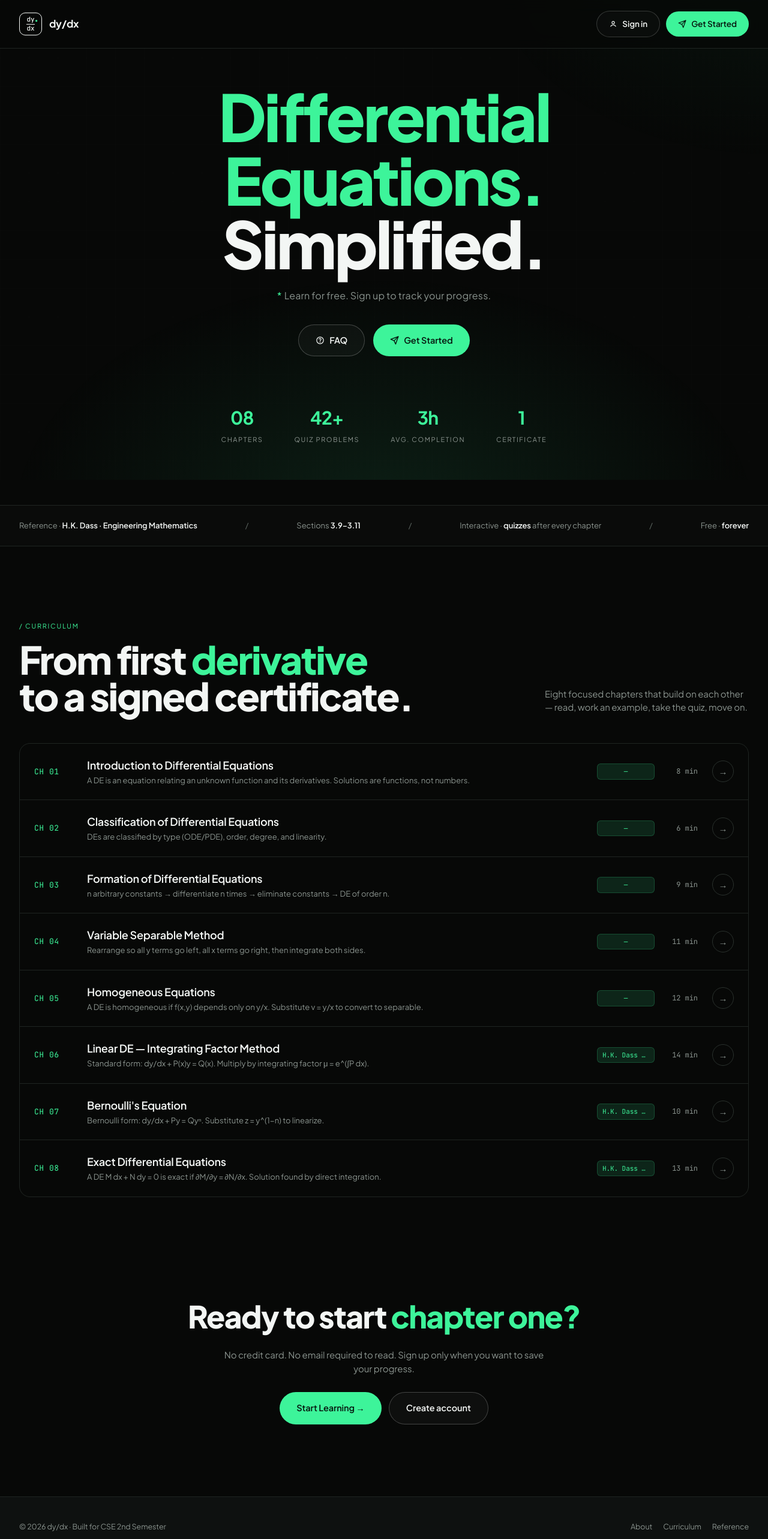
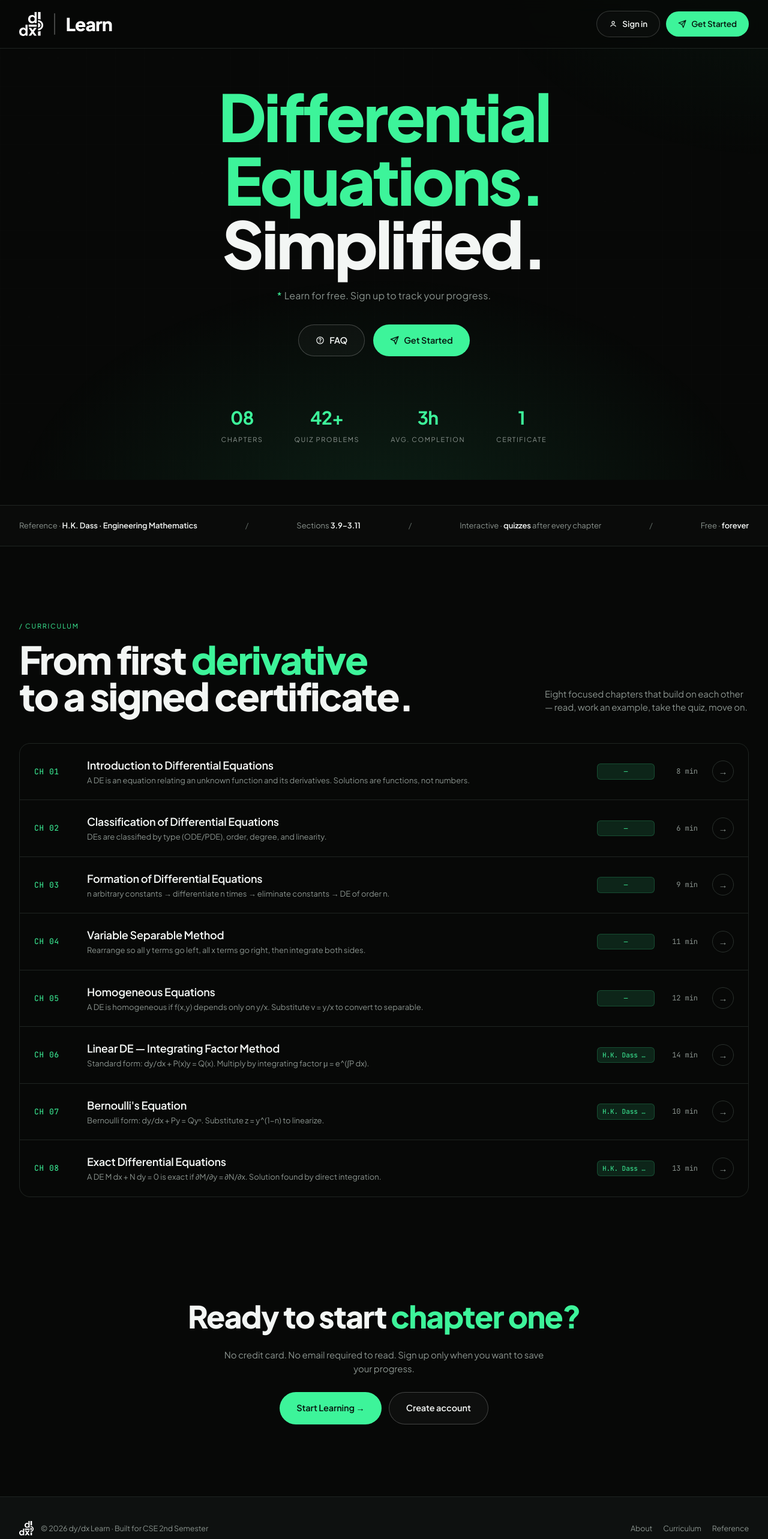
Before and after one commit to mahtamun-hoque-fahim/learnDE, a Next.js app: page / in a window 1280 px wide. Shown: the top 2566 px of the page at 60% size. Built offline with nearby package versions, Linux system fonts and the light colour scheme; no server answers.

Commit message:
feat: real SVG logo — full (mark+Learn) on landing, mark-only on all inner pages

```diff
--- a/app/(auth)/login/page.tsx
+++ b/app/(auth)/login/page.tsx
@@ -1,6 +1,7 @@
 'use client'
 import { useState } from 'react'
 import Link from 'next/link'
+import { LogoMark } from '@/app/components/Logo'
 import { useRouter } from 'next/navigation'
 
 export default function LoginPage() {
@@ -72,13 +73,7 @@ export default function LoginPage() {
       {/* Right form pane */}
       <div style={{ padding: '60px 56px', display: 'flex', flexDirection: 'column', justifyContent: 'center' }}>
         <div style={{ maxWidth: 400, width: '100%', margin: '0 auto' }}>
-          <Link href="/" style={{ display: 'flex', alignItems: 'center', gap: 10, textDecoration: 'none', color: 'inherit', marginBottom: 40 }}>
-            <div style={{ width: 32, height: 32, border: '1.5px solid var(--text)', borderRadius: 8, display: 'grid', placeItems: 'center', position: 'relative', fontFamily: 'var(--font-mono),monospace', fontSize: 9, flexShrink: 0 }}>
-              <span style={{ display: 'flex', flexDirection: 'column', gap: 1 }}><i style={{ fontStyle: 'normal', lineHeight: 1 }}>dy</i><i style={{ fontStyle: 'normal', lineHeight: 1, borderTop: '1px solid var(--text)', paddingTop: 1, marginTop: 1 }}>dx</i></span>
-              <span style={{ position: 'absolute', color: 'var(--mint)', fontSize: 14, right: 2, top: -2 }}>·</span>
-            </div>
-            <span style={{ fontWeight: 700, fontSize: 16, letterSpacing: '-0.02em' }}>dy/dx</span>
-          </Link>
+          <LogoMark size={34} />
 
           <h2 style={{ fontSize: 48, fontWeight: 800, letterSpacing: '-0.03em', margin: '0 0 8px' }}>
             Sign <em style={{ fontStyle: 'normal', color: 'var(--mint)' }}>in</em>
--- a/app/(auth)/register/page.tsx
+++ b/app/(auth)/register/page.tsx
@@ -1,6 +1,7 @@
 'use client'
 import { useState } from 'react'
 import Link from 'next/link'
+import { LogoMark } from '@/app/components/Logo'
 import { useRouter } from 'next/navigation'
 
 export default function RegisterPage() {
@@ -83,13 +84,7 @@ export default function RegisterPage() {
       {/* Right form pane */}
       <div style={{ padding: '60px 56px', display: 'flex', flexDirection: 'column', justifyContent: 'center' }}>
         <div style={{ maxWidth: 400, width: '100%', margin: '0 auto' }}>
-          <Link href="/" style={{ display: 'flex', alignItems: 'center', gap: 10, textDecoration: 'none', color: 'inherit', marginBottom: 40 }}>
-            <div style={{ width: 32, height: 32, border: '1.5px solid var(--text)', borderRadius: 8, display: 'grid', placeItems: 'center', position: 'relative', fontFamily: 'var(--font-mono),monospace', fontSize: 9, flexShrink: 0 }}>
-              <span style={{ display: 'flex', flexDirection: 'column', gap: 1 }}><i style={{ fontStyle: 'normal', lineHeight: 1 }}>dy</i><i style={{ fontStyle: 'normal', lineHeight: 1, borderTop: '1px solid var(--text)', paddingTop: 1, marginTop: 1 }}>dx</i></span>
-              <span style={{ position: 'absolute', color: 'var(--mint)', fontSize: 14, right: 2, top: -2 }}>·</span>
-            </div>
-            <span style={{ fontWeight: 700, fontSize: 16, letterSpacing: '-0.02em' }}>dy/dx</span>
-          </Link>
+          <LogoMark size={34} />
 
           <h2 style={{ fontSize: 48, fontWeight: 800, letterSpacing: '-0.03em', margin: '0 0 8px' }}>
             Create <em style={{ fontStyle: 'normal', color: 'var(--mint)' }}>account</em>
--- a/app/certificate/page.tsx
+++ b/app/certificate/page.tsx
@@ -1,24 +1,11 @@
 'use client'
 import { useState, useEffect } from 'react'
 import Link from 'next/link'
+import { LogoMark } from '@/app/components/Logo'
 
 type Sub = { status: string; displayName: string; university: string; department: string; batch?: string; gender: string; submittedAt: string }
 type Cert = { certificateId: string; issuedAt: string; quoteText?: string; quoteAuthor?: string; profileSnapshot?: Record<string, string> }
 
-function BrandMark() {
-  return (
-    <div style={{ display: 'flex', alignItems: 'center', gap: 10 }}>
-      <div style={{ width: 32, height: 32, border: '1.5px solid var(--text)', borderRadius: 8, display: 'grid', placeItems: 'center', position: 'relative', fontFamily: 'var(--font-mono),monospace', fontSize: 9, flexShrink: 0 }}>
-        <span style={{ display: 'flex', flexDirection: 'column', gap: 1 }}>
-          <i style={{ fontStyle: 'normal', lineHeight: 1 }}>dy</i>
-          <i style={{ fontStyle: 'normal', lineHeight: 1, borderTop: '1px solid var(--text)', paddingTop: 1, marginTop: 1 }}>dx</i>
-        </span>
-        <span style={{ position: 'absolute', color: 'var(--mint)', fontSize: 14, right: 2, top: -2 }}>·</span>
-      </div>
-      <span style={{ fontWeight: 700, fontSize: 15, letterSpacing: '-0.02em' }}>dy/dx</span>
-    </div>
-  )
-}
 
 export default function CertificatePage() {
   const [sub, setSub] = useState<Sub | null>(null)
@@ -46,7 +33,7 @@ export default function CertificatePage() {
           Dashboard
         </Link>
         <div style={{ marginLeft: 'auto' }}>
-          <BrandMark />
+          <LogoMark size={30} />
         </div>
       </div>
     </nav>
@@ -122,7 +109,7 @@ export default function CertificatePage() {
             <div style={{ position: 'relative' }}>
               {/* Top row */}
               <div style={{ display: 'flex', justifyContent: 'space-between', alignItems: 'center', marginBottom: 50 }}>
-                <BrandMark />
+                <LogoMark size={30} />
                 <div style={{ fontFamily: 'var(--font-mono),monospace', fontSize: 11, color: 'var(--muted)', textTransform: 'uppercase', letterSpacing: '.16em' }}>No. {certId}</div>
               </div>
 
--- /dev/null
+++ b/app/components/Logo.tsx
@@ -0,0 +1,41 @@
+import Link from 'next/link'
+import Image from 'next/image'
+
+interface LogoProps {
+  variant?: 'full' | 'mark'
+  href?: string
+  size?: number
+}
+
+// Mark only — used on all inner pages
+export function LogoMark({ size = 36, href = '/' }: { size?: number; href?: string }) {
+  return (
+    <Link href={href} style={{ display: 'inline-flex', alignItems: 'center', textDecoration: 'none', flexShrink: 0 }}>
+      <Image src="/logo.svg" alt="dy/dx Learn" width={size} height={size} priority style={{ display: 'block' }} />
+    </Link>
+  )
+}
+
+// Full — logo mark + divider + "Learn" wordmark — landing page only
+export function LogoFull({ size = 44, href = '/' }: { size?: number; href?: string }) {
+  return (
+    <Link href={href} style={{ display: 'inline-flex', alignItems: 'center', gap: 18, textDecoration: 'none', flexShrink: 0 }}>
+      <Image src="/logo.svg" alt="dy/dx Learn" width={size} height={size} priority style={{ display: 'block' }} />
+      {/* vertical divider */}
+      <div style={{ width: 1.5, height: size * 0.9, background: 'rgba(255,255,255,0.25)', borderRadius: 1, flexShrink: 0 }} />
+      {/* wordmark */}
+      <span style={{
+        fontWeight: 800,
+        fontSize: size * 0.75,
+        letterSpacing: '-0.03em',
+        color: '#fff',
+        lineHeight: 1,
+      }}>Learn</span>
+    </Link>
+  )
+}
+
+export default function Logo({ variant = 'mark', href = '/', size }: LogoProps) {
+  if (variant === 'full') return <LogoFull href={href} size={size ?? 44} />
+  return <LogoMark href={href} size={size ?? 36} />
+}
--- a/app/learn/[chapter]/page.tsx
+++ b/app/learn/[chapter]/page.tsx
@@ -1,6 +1,7 @@
 'use client'
 import { useState, useEffect } from 'react'
 import Link from 'next/link'
+import { LogoMark } from '@/app/components/Logo'
 import { useParams, useRouter } from 'next/navigation'
 import { CHAPTERS, Chapter } from '@/lib/chapters'
 
@@ -189,6 +190,7 @@ export default function ChapterPage() {
           <Link href="/learn" style={{ display: 'flex', alignItems: 'center', gap: 6, fontSize: 13, color: 'var(--muted)', textDecoration: 'none', fontFamily: 'var(--font-mono),monospace', textTransform: 'uppercase', letterSpacing: '.14em' }}>
             ← All chapters
           </Link>
+          <LogoMark size={32} />
           <div style={{ fontFamily: 'var(--font-mono),monospace', fontSize: 12, color: 'var(--muted)', textTransform: 'uppercase', letterSpacing: '.14em' }}>
             <span style={{ color: 'var(--mint)' }}>CH {String(chapter.order).padStart(2,'0')}</span> / {chapter.title.split(' ').slice(0,3).join(' ')}...
           </div>
--- a/app/page.tsx
+++ b/app/page.tsx
@@ -2,6 +2,7 @@ import Link from 'next/link'
 import { getSession } from '@/lib/auth'
 import { CHAPTERS } from '@/lib/chapters'
 import Globe from './components/Globe'
+import { LogoFull, LogoMark } from './components/Logo'
 
 export default async function HomePage() {
   const session = await getSession()
@@ -21,13 +22,8 @@ export default async function HomePage() {
       {/* ===== NAV ===== */}
       <nav style={{ position: 'sticky', top: 0, zIndex: 80, backdropFilter: 'saturate(1.2) blur(14px)', background: 'rgba(7,8,7,.65)', borderBottom: '1px solid var(--line)' }}>
         <div className="nav-inner">
-          <Link href="/" className="brand-link">
-            <div className="brand-mark">
-              <span className="brand-mark-inner"><i>dy</i><i>dx</i></span>
-              <span className="brand-dot">·</span>
-            </div>
-            <span className="brand-name">dy/dx</span>
-          </Link>
+          {/* Landing page: full logo (mark + divider + Learn) */}
+          <LogoFull size={40} />
 
           {/* Right side only — no center nav links */}
           <div className="nav-right">
@@ -140,7 +136,10 @@ export default async function HomePage() {
       {/* ===== FOOTER ===== */}
       <footer className="foot">
         <div className="foot-inner">
-          <span>© 2026 dy/dx · Built for CSE 2nd Semester</span>
+          <div style={{ display:'flex', alignItems:'center', gap:12 }}>
+            <LogoMark size={24} />
+            <span>© 2026 dy/dx Learn · Built for CSE 2nd Semester</span>
+          </div>
           <div className="foot-links">
             {['About','Curriculum','Reference'].map(l => <Link key={l} href="/">{l}</Link>)}
           </div>
--- a/app/quiz/[chapter]/page.tsx
+++ b/app/quiz/[chapter]/page.tsx
@@ -4,6 +4,7 @@ import Link from 'next/link'
 import { useParams } from 'next/navigation'
 import { CHAPTERS } from '@/lib/chapters'
 import { QUIZ_QUESTIONS } from '@/lib/quiz-data'
+import { LogoMark } from '@/app/components/Logo'
 
 declare global {
   interface Window {
@@ -186,6 +187,7 @@ export default function QuizPage() {
             ← Back to chapter
           </Link>
           <span style={{ fontFamily:'var(--font-mono),monospace', fontSize:12, color:'var(--muted)', textTransform:'uppercase', letterSpacing:'.14em' }}>Quiz</span>
+          <LogoMark size={30} />
         </div>
       </nav>
 
```
Also changed, not shown: app/dashboard/page.tsx (+16 -15 lines), app/learn/page.tsx (+10 -11 lines), public/logo.svg (added).
